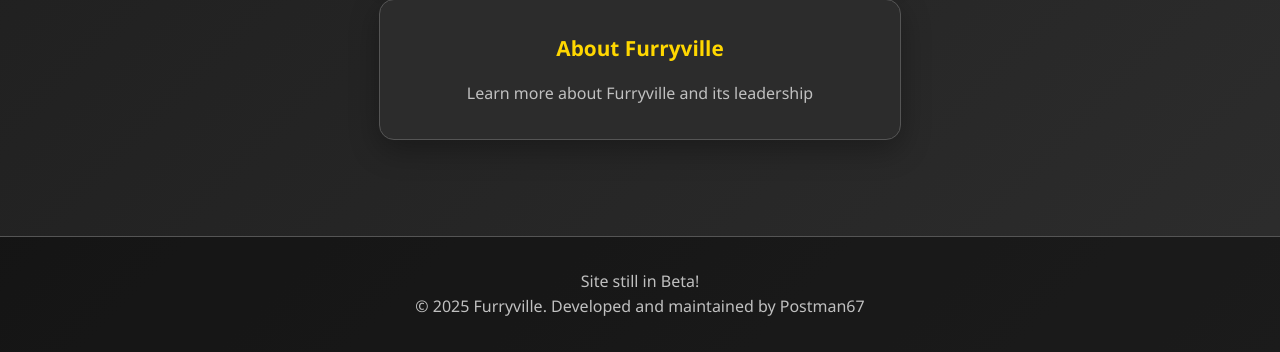
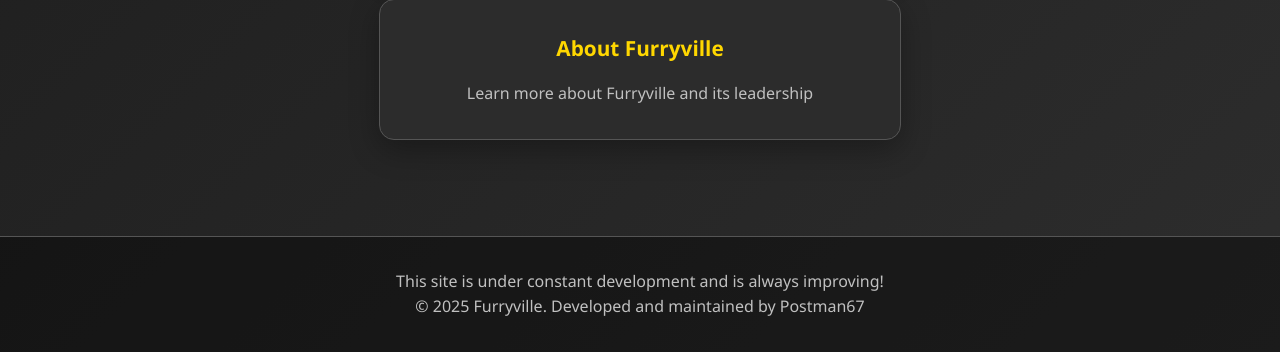
Before and after one commit to Postman67/furryville-index, a Flask app: page / in a window 1280 px wide. Shown: the part 902-1254 px from the top of the page. Run offline with Flask 3, Linux system fonts and the light colour scheme; data that the repository does not hold is empty.

Commit message:
Removed beta verbeage

```diff
--- a/templates/footer.html
+++ b/templates/footer.html
@@ -1,4 +1,4 @@
     <footer>
-        <p>Site still in Beta!</p>
+        <p>This site is under constant development and is always improving!</p>
         <p>&copy; 2025 Furryville. Developed and maintained by Postman67</p>
     </footer>
```
